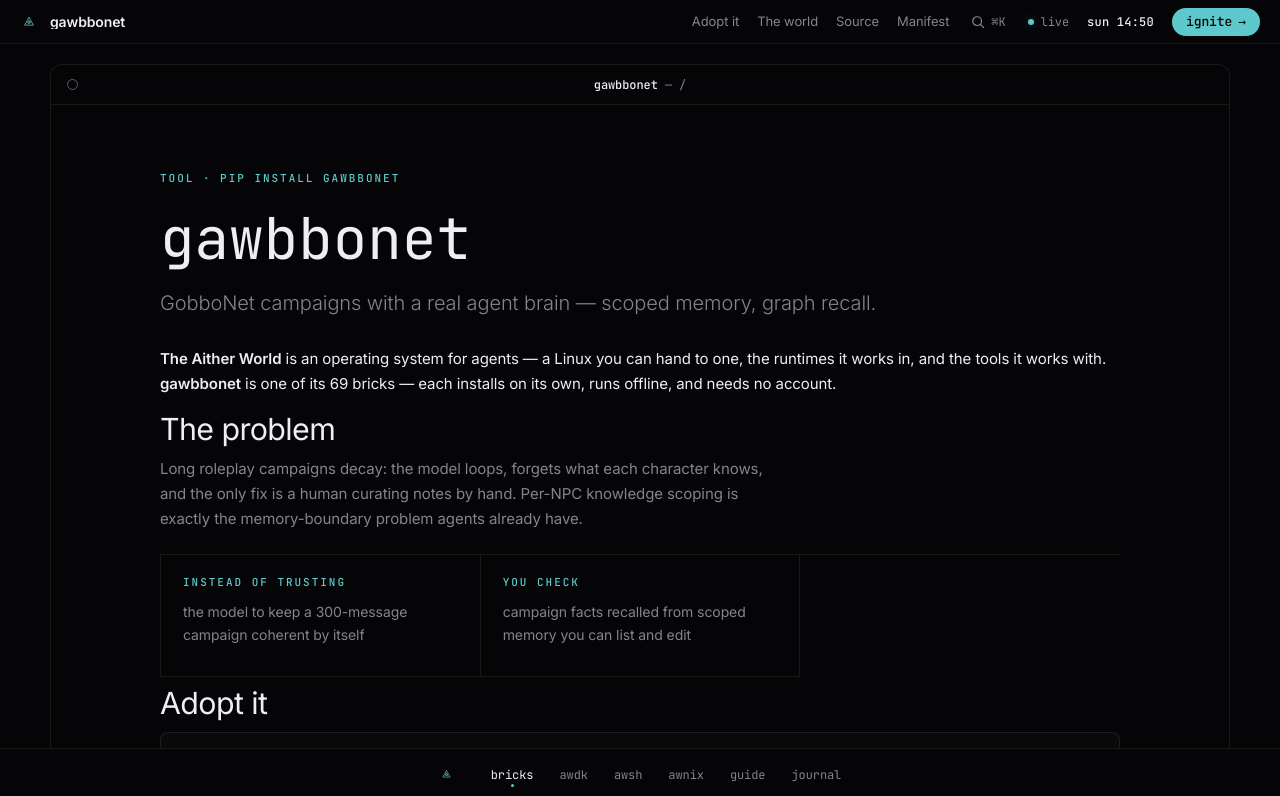
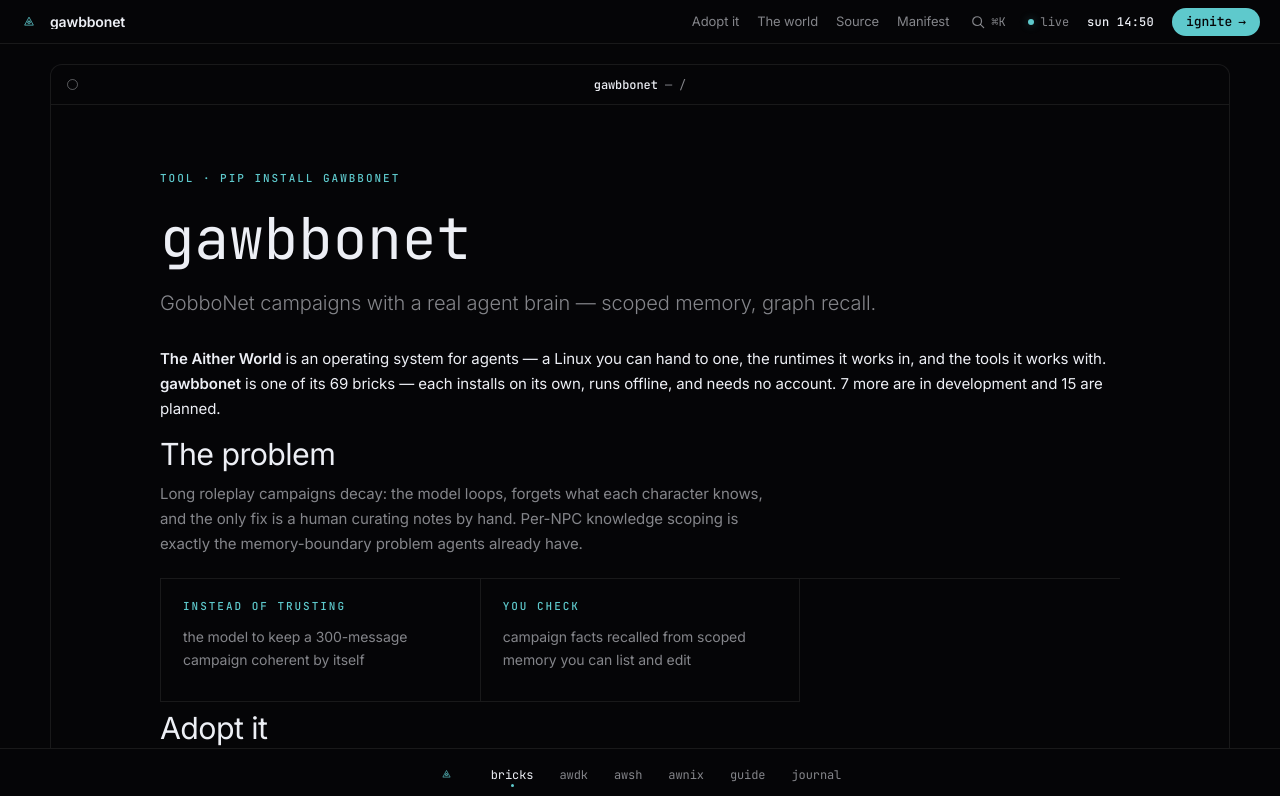
Before and after one commit to Aitherium/gawbbonet, a plain HTML site: page docs/index.html in a window 1280 px wide. Shown: the top 796 px of the page. Drawn offline with Linux system fonts and the light colour scheme.

Commit message:
docs: styled page for gawbbonet, generated from the registry

```diff
--- a/docs/index.html
+++ b/docs/index.html
@@ -355,7 +355,7 @@ li{margin:0 0 4px}
   <span class="pill">tool · pip install gawbbonet</span>
   <h1 class="m">gawbbonet</h1>
   <p class="lede">GobboNet campaigns with a real agent brain — scoped memory, graph recall.</p>
-  <p class="world"><strong>The Aither World</strong> is an operating system for agents — a Linux you can hand to one, the runtimes it works in, and the tools it works with. <strong>gawbbonet</strong> is one of its 69 bricks — each installs on its own, runs offline, and needs no account.</p>
+  <p class="world"><strong>The Aither World</strong> is an operating system for agents — a Linux you can hand to one, the runtimes it works in, and the tools it works with. <strong>gawbbonet</strong> is one of its 69 bricks — each installs on its own, runs offline, and needs no account. 7 more are in development and 15 are planned.</p>
 </header>
 <section class="wrap">
 <h2>The problem</h2>
```
